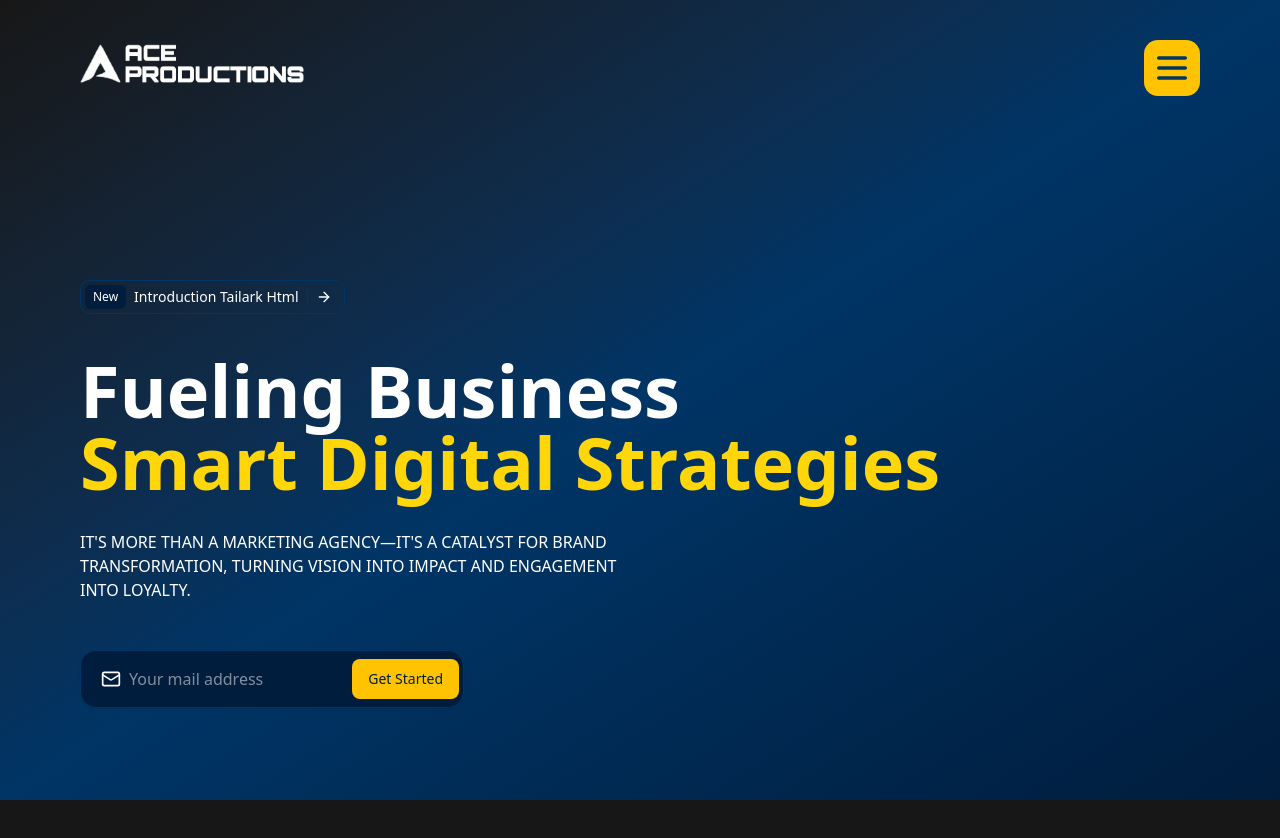
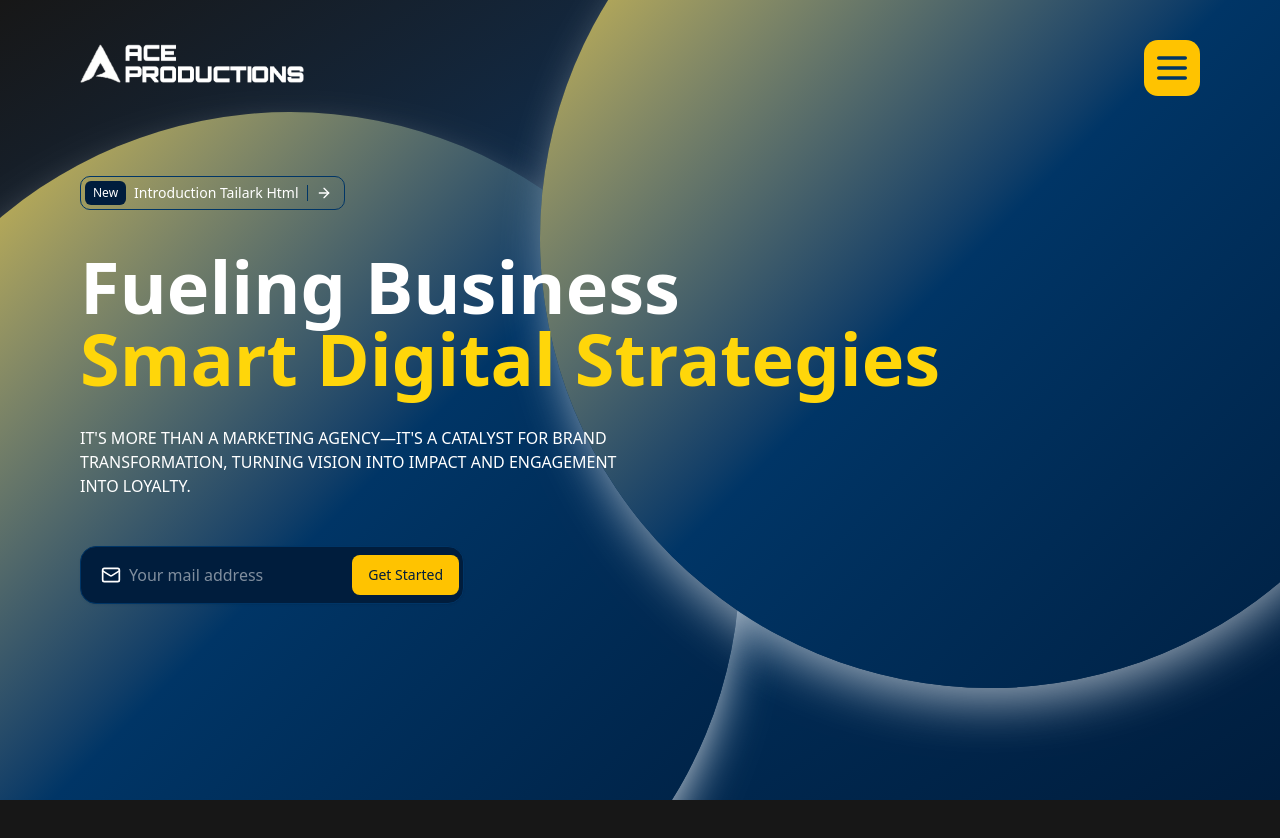
Before and after one commit to A-B-H-I-S-H-E-K-S-H-A-W/marketing-portfolio, a Next.js app: page / in a window 1280 px wide. Shown: the top 838 px of the page. Built offline with nearby package versions, Linux system fonts and the light colour scheme.

Commit message:
Made a motion enabled background for better interactivity

```diff
--- a/src/app/page.jsx
+++ b/src/app/page.jsx
@@ -4,17 +4,39 @@ import { ArrowRight, Mail, SendHorizonal } from "lucide-react";
 import { Button } from "@/components/ui/Button";
 import Link from "next/link";
 import Header from "@/components/ui/Header";
+import { easeInOut, motion } from "framer-motion";
 
 export default function Home() {
   return (
     <>
-      <div className="absolute top-0 left-0 z-[1] h-screen inset-0 w-full bg-gradient-to-br from-background via-secondary to-muted"></div>
+      <div className="absolute top-0 left-0 z-[1] h-screen inset-0 w-full bg-gradient-to-br from-background via-secondary to-muted overflow-hidden">
+        <motion.div
+          initial={{ left: "-800px", top: "800px" }}
+          animate={{ left: "-160px", top: "112px" }}
+          transition={{
+            type: "tween",
+            ease: easeInOut,
+            duration: 2.5,
+          }}
+          className="absolute -left-40 top-28 h-[900px] w-[900px] bg-gradient-to-br from-accent via-secondary to-muted rounded-full shadow-2xl shadow-foreground/90"
+        ></motion.div>
+        <motion.div
+          initial={{ right: "-800px", bottom: "800px" }}
+          animate={{ right: "-160px", bottom: "112px" }}
+          transition={{
+            type: "tween",
+            ease: easeInOut,
+            duration: 2,
+          }}
+          className="absolute -right-40 bottom-28 h-[900px] w-[900px] bg-gradient-to-br from-accent via-secondary to-muted  rounded-full shadow-2xl shadow-foreground/60"
+        ></motion.div>
+      </div>
 
       <Header />
 
       <main>
         <section className="overflow-hidden">
-          <div className="relative mx-auto px-4 md:px-20 py-32 lg:py-36 max-w-screen min-h-[200vh]">
+          <div className="relative mx-auto px-4 md:px-20 py-32 lg:py-10 max-w-screen min-h-[200vh]">
             <div className="relative z-10 flex flex-col items-start">
               <Link
                 href="/"
```
